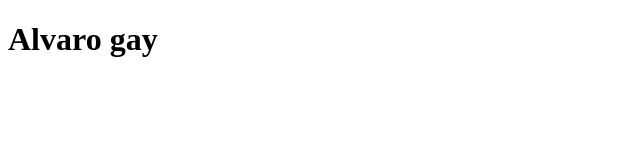
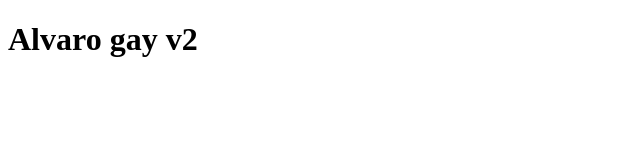
Before and after one commit to newh17/projecteLlenguatgesEquip4, a plain HTML site: page index.html in a window 1280 px wide. Shown: the full height of the page, 0-640 px from the left. Drawn offline with Linux system fonts and the light colour scheme.

Commit message:
Cambios de h1

```diff
--- a/index.html
+++ b/index.html
@@ -6,6 +6,6 @@
     <title>Document</title>
 </head>
 <body>
-    <h1>Alvaro gay</h1>
+    <h1>Alvaro gay v2</h1>
 </body>
 </html>
```
